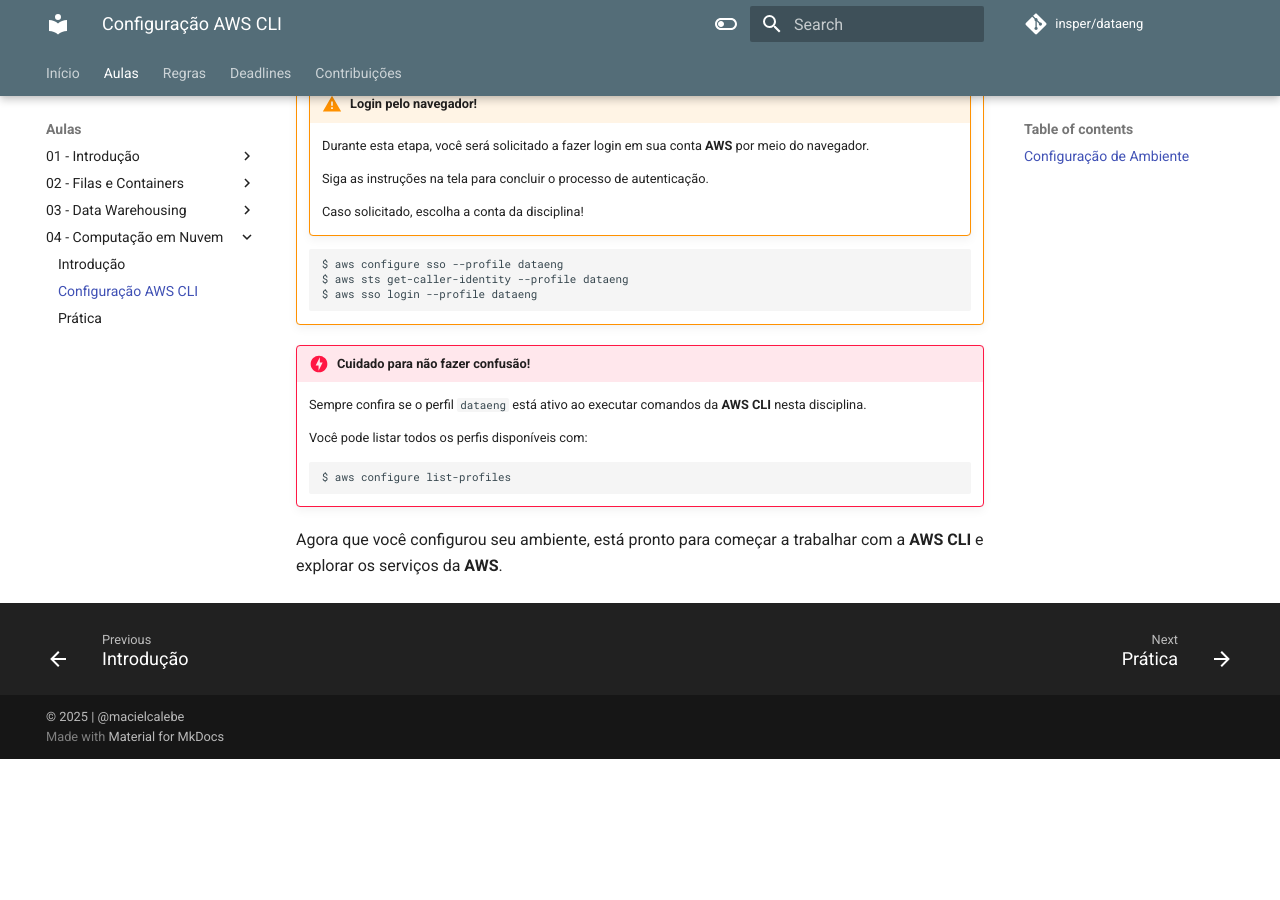
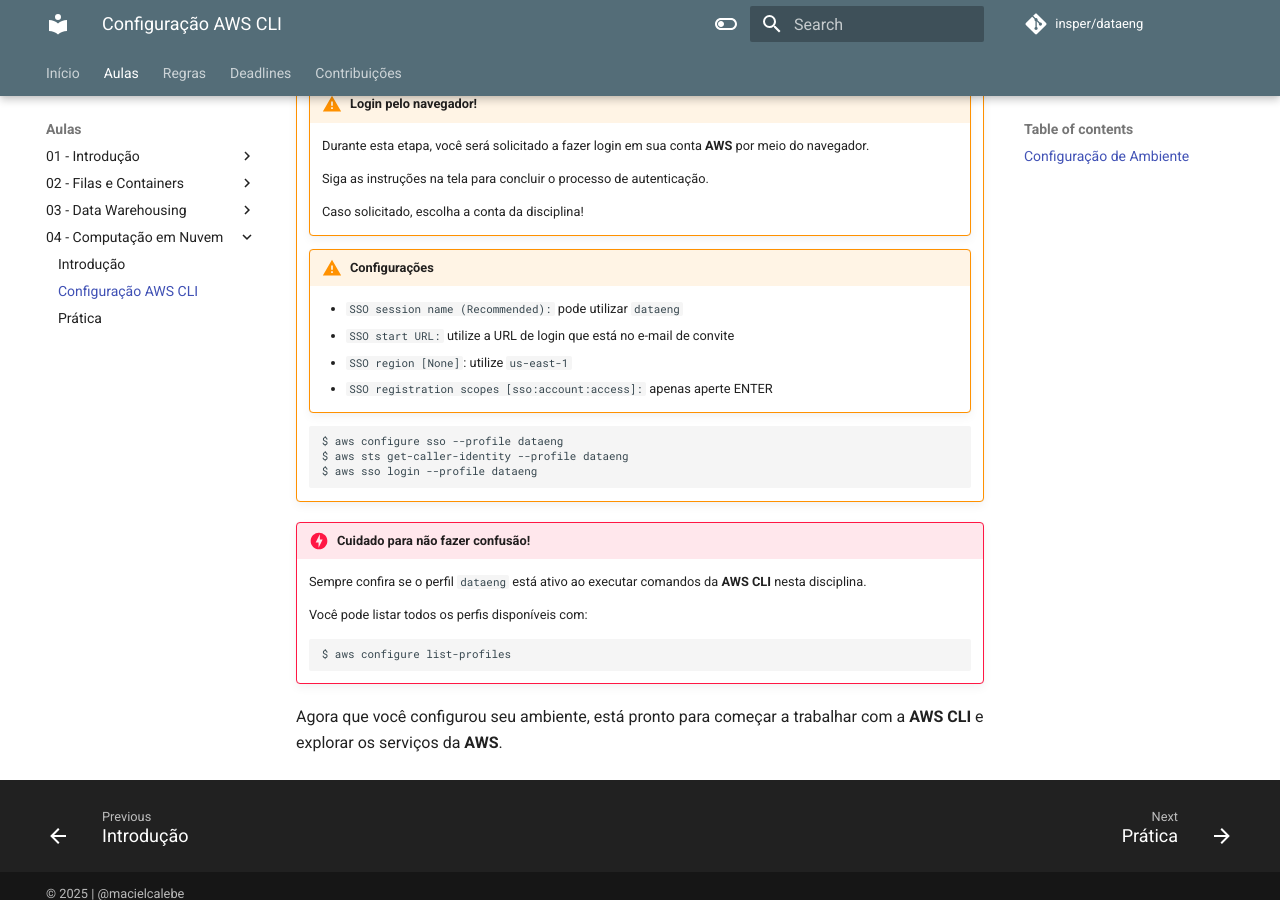
Before and after one commit to Insper/dataeng, an MkDocs documentation site: the page built from content/classes/04-cloud/config.md, in a window 1280 px wide and 900 px high, scrolled down 692 px. Built offline with MkDocs 1.6.1 and Material for MkDocs 9.7.7, drawn with Linux system fonts in a browser that asks for light colours; comment, search, counter and statistics services are not loaded; before the commit the page ends 1451 px from its top, so only the background shows below that.

Commit message:
atualize config perfil aws

````diff
--- a/content/classes/04-cloud/config.md
+++ b/content/classes/04-cloud/config.md
@@ -24,6 +24,12 @@
 
         Caso solicitado, escolha a conta da disciplina!
 
+    !!! warning "Configurações"
+        - `SSO session name (Recommended):` pode utilizar `dataeng`
+        - `SSO start URL:` utilize a URL de login que está no e-mail de convite
+        - `SSO region [None]`: utilize `us-east-1`
+        - `SSO registration scopes [sso:account:access]:` apenas aperte ENTER
+
     <div class="termy">
 
     ```bash
````
